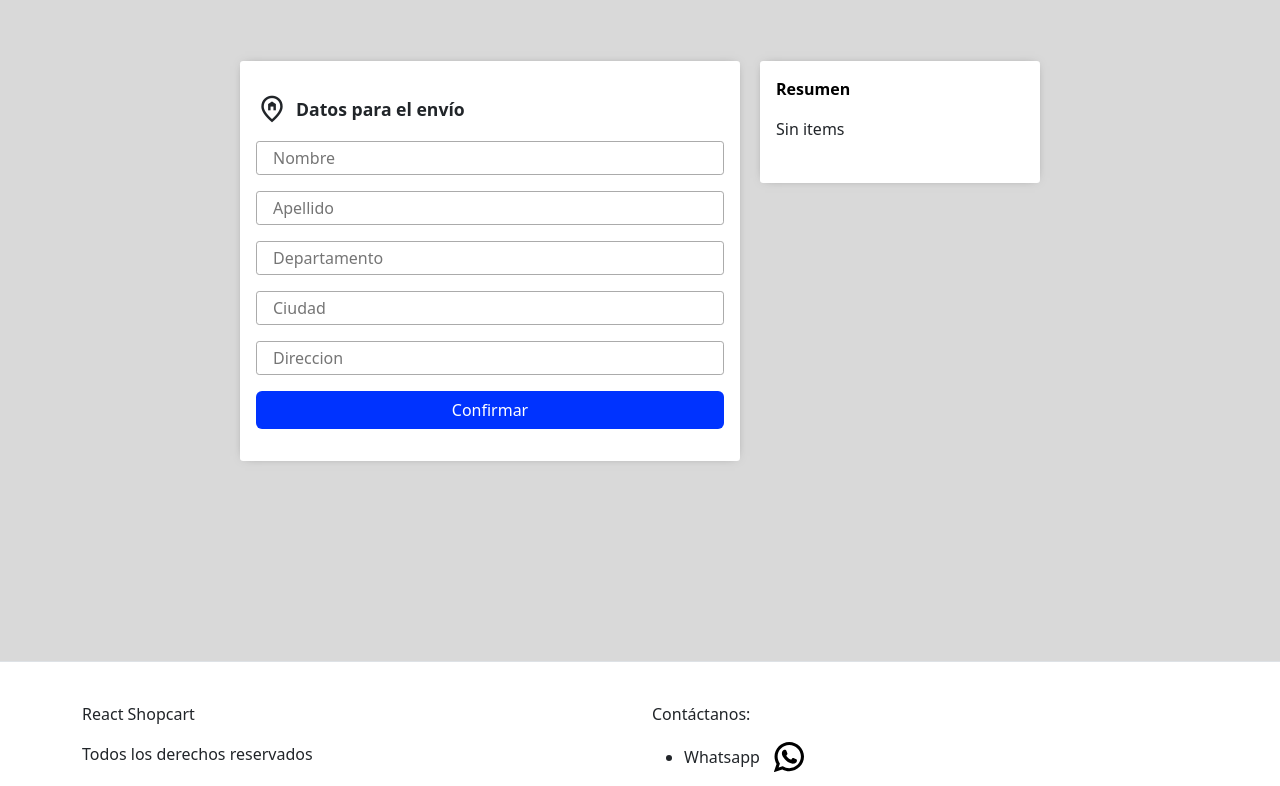
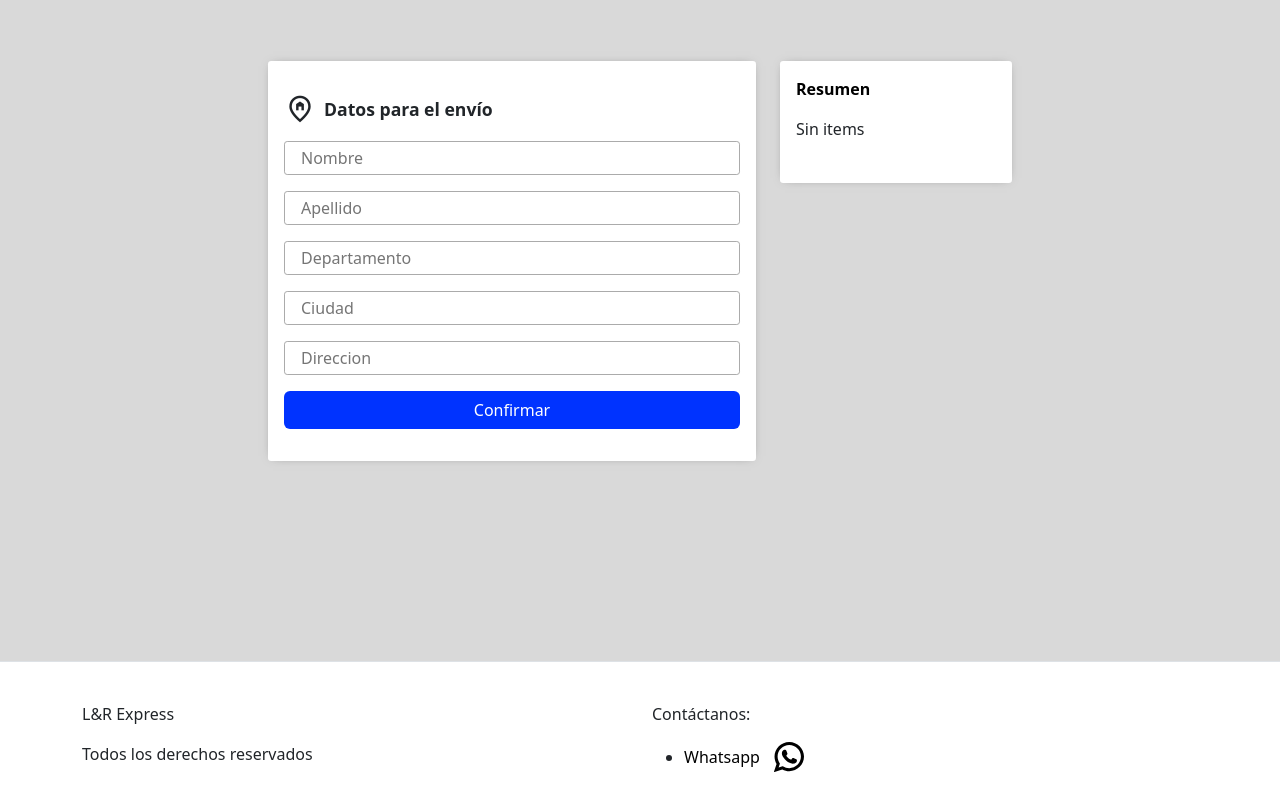
Before and after one commit to rodrigocattebeke/react-shopcart, a React (Vite) app: page /checkout in a window 1280 px wide. Shown: the part 139-925 px from the top of the page. Built offline with nearby package versions, Linux system fonts and the light colour scheme.

Commit message:
fix checkout page errors

```diff
--- a/index.html
+++ b/index.html
@@ -6,7 +6,7 @@
     <link rel="icon" href="./public/favicon.png" />
     <link href="https://fonts.googleapis.com/css2?family=Material+Symbols+Outlined" rel="stylesheet" />
     <link href="https://cdn.jsdelivr.net/npm/bootstrap@5.3.3/dist/css/bootstrap.min.css" rel="stylesheet" integrity="sha384-QWTKZyjpPEjISv5WaRU9OFeRpok6YctnYmDr5pNlyT2bRjXh0JMhjY6hW+ALEwIH" crossorigin="anonymous" />
-    <title>Carrito de compras</title>
+    <title>L&R Express</title>
   </head>
   <body>
     <div id="root" class="container-fluid p-0"></div>
--- a/src/components/Checkout/CheckoutForm/checkoutForm.module.css
+++ b/src/components/Checkout/CheckoutForm/checkoutForm.module.css
@@ -24,7 +24,6 @@
     align-items: start;
     justify-content: center;
     width: 100%;
-    max-width: 500px;
     height: 100%;
     padding: 2rem 1rem;
     border-radius: .2rem;
--- a/src/components/Checkout/ProductsSelected/styles.module.css
+++ b/src/components/Checkout/ProductsSelected/styles.module.css
@@ -4,8 +4,7 @@
     flex-direction: column;
     align-items: start;
     justify-content: start;
-    width: 40%;
-    min-width: min-content;
+    width: 100%;
     max-height: 400px;
     padding: 1rem;
     border-radius: .2rem;
--- a/src/components/Checkout/checkout.module.css
+++ b/src/components/Checkout/checkout.module.css
@@ -3,17 +3,14 @@
     align-items: center;
     justify-content: center;
     width: 100%;
-    height: 100%;
+    min-width: 200px;
+    min-height: 100vh;
     background-color: var(--background-color-secondary);
 }
 
-.container{
-    display: flex;
-    flex-direction: column;
-    align-items: start;
-    gap: 20px;
+.divsContainer{
     width: 100%;
     max-width: 800px;
     height: min-content;
-    margin: 100px 0;
+    margin: 50px 0;
 }
--- a/src/components/Checkout/index.jsx
+++ b/src/components/Checkout/index.jsx
@@ -5,9 +5,15 @@ import styles from "./checkout.module.css";
 export const Checkout = () => {
   return (
     <div className={`${styles.checkoutBackground}`}>
-      <div className={`${styles.container} d-flex flex-column flex-sm-row`}>
-        <CheckoutForm></CheckoutForm>
-        <ProductsSelected></ProductsSelected>
+      <div className={`${styles.divsContainer}`}>
+        <div className={`row mx-3 row-gap-3`}>
+          <div className="col-12 col-sm-8 ">
+            <CheckoutForm></CheckoutForm>
+          </div>
+          <div className="col-12 col-sm-4 ">
+            <ProductsSelected></ProductsSelected>
+          </div>
+        </div>
       </div>
     </div>
   );
--- a/src/components/Layout/Footer/index.jsx
+++ b/src/components/Layout/Footer/index.jsx
@@ -9,7 +9,7 @@ export const Footer = () => {
       <div className="container">
         <div className="row">
           <div className="col-12 col-sm-6 my-3">
-            <p>React Shopcart</p>
+            <p>L&R Express</p>
             <p>Todos los derechos reservados</p>
           </div>
           <div className="col-12 col-sm-6 my-3">
@@ -19,20 +19,24 @@ export const Footer = () => {
             <ul>
               <li>
                 <div className={`${styles.iconContainer}`}>
-                  <p>Whatsapp</p>
-                  <img src={whatsappIcon} className={styles.icon}></img>
+                  <a href="https://wa.me/+595984056668?txt=Hola%20vengo%20desde%20la%20web" target="_blank" rel="noopener">
+                    <p>Whatsapp</p>
+                    <img src={whatsappIcon} className={styles.icon}></img>
+                  </a>
                 </div>
               </li>
-              <li>
+              {/* <li>
                 <div className={`${styles.iconContainer}`}>
                   <p>Instagram</p>
                   <img src={instagramIcon} className={styles.icon}></img>
                 </div>
-              </li>
+              </li> */}
               <li>
                 <div className={`${styles.iconContainer}`}>
-                  <p>Facebook</p>
-                  <img src={facebookIcon} className={styles.icon}></img>
+                  <a href="https://www.facebook.com/people/LyR-Express/100089478412612/" target="_blank" rel="noopener">
+                    <p>Facebook</p>
+                    <img src={facebookIcon} className={styles.icon}></img>
+                  </a>
                 </div>
               </li>
             </ul>
--- a/src/components/Layout/Footer/styles.module.css
+++ b/src/components/Layout/Footer/styles.module.css
@@ -2,17 +2,19 @@
     width: 30px;
 }
 
-.iconContainer{
+.iconContainer > a{
     display: flex;
     align-items: center;
     gap: 10px;
     width: 100%;
     margin: 15px 0;
-    cursor: pointer
+    cursor: pointer;
+    text-decoration: none;
 }
 
-.iconContainer > p{
+.iconContainer p{
     width: 80px;
     font-size: 1rem;
-    margin: 0
+    margin: 0;
+    color: var(--font-primary-color);
 }
--- a/src/components/Layout/HaderLinks/index.jsx
+++ b/src/components/Layout/HaderLinks/index.jsx
@@ -20,7 +20,7 @@ export const HeaderLinks = ({ responsiveClass = "" }) => {
     <section className={`navbar navbar-expand-md header-links-container ${responsiveClass}`}>
       <div className="container-fluid">
         <Link className="navbar-brand order-2 order-md-1" to="/">
-          React Shopcart
+          L&R Express
         </Link>
         <button className="navbar-toggler order-1" type="button" data-bs-toggle="collapse" data-bs-target="#navbarNavDropdown" aria-controls="navbarNavDropdown" aria-expanded="false" aria-label="Toggle navigation">
           <span className="navbar-toggler-icon"></span>
--- a/src/components/Product/ProductCartInfo/index.jsx
+++ b/src/components/Product/ProductCartInfo/index.jsx
@@ -21,9 +21,9 @@ export const ProductCartInfo = ({ product = {}, isModifyActive = true }) => {
   if (cartState.cartProducts.length > 1) borderBottom = true;
 
   return (
-    <div className={`row py-3 ${borderBottom ? "border-top" : " "}`} key={product.id}>
+    <div className={`${styles.productContainer} row my-3 ${borderBottom ? "border-top" : ""}`} key={product.id}>
       <div className={`${isModifyActive ? "col-2" : "col-4"}`}>
-        <img src={product.image} alt={product.title} className="img-fluid"></img>
+        <img src={product.image} alt={product.title} className={`${styles.productImg}`}></img>
       </div>
       <div className="col-8">
         <Link to={`/products/${product.id}`} className="product-link">
--- a/src/components/Product/ProductCartInfo/styles.module.css
+++ b/src/components/Product/ProductCartInfo/styles.module.css
@@ -1,4 +1,24 @@
+.imgContainer > img{
+    width: 100%;
+    height: 100%;
+    display: block;
+}
 
+.imgContainer{
+    max-height: 100%;
+}
+
+.productContainer{
+    width: 100%;
+    height: min-content;
+    margin: 0;
+}
+
+.productImg{
+    width: 100%;
+    max-width: 50px;
+    height: auto;
+}
 
 .productPrice{
     color: var(--font-price-color);
--- a/src/components/ProductsSale/index.jsx
+++ b/src/components/ProductsSale/index.jsx
@@ -160,7 +160,7 @@ export const ProductsSale = ({ setIsLoading }) => {
           {/* Products sale container */}
           <div className={`${styles.saleProductsInfo} col-12 col-lg-6`}>
             <div className="container-fluid row">
-              <div className="col-12 d-flex align-items-center justify-content-center">
+              <div className="col-12 d-none d-sm-flex align-items-center justify-content-center">
                 <p>¡Oferta por tiempo limitado!</p>
               </div>
               <div className="col-12 d-flex align-items-center justify-content-center">
--- a/src/pages/CheckoutPage.jsx
+++ b/src/pages/CheckoutPage.jsx
@@ -2,7 +2,7 @@ import { Checkout } from "../components/Checkout";
 
 export const CheckoutPage = () => {
   return (
-    <section className="vh-100">
+    <section className="min-vh-100">
       <Checkout></Checkout>
     </section>
   );
```
Also changed, not shown: public/favicon.png.
